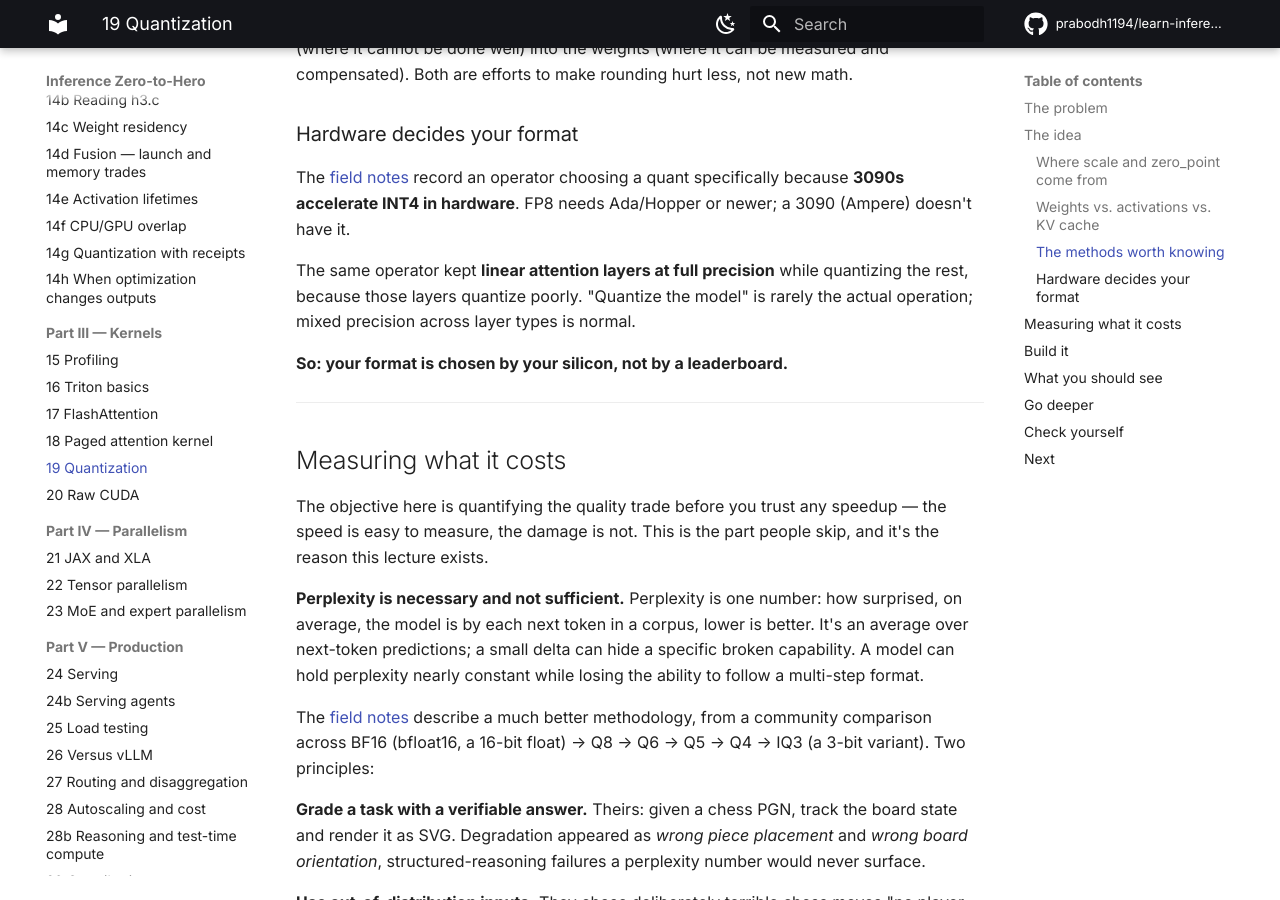
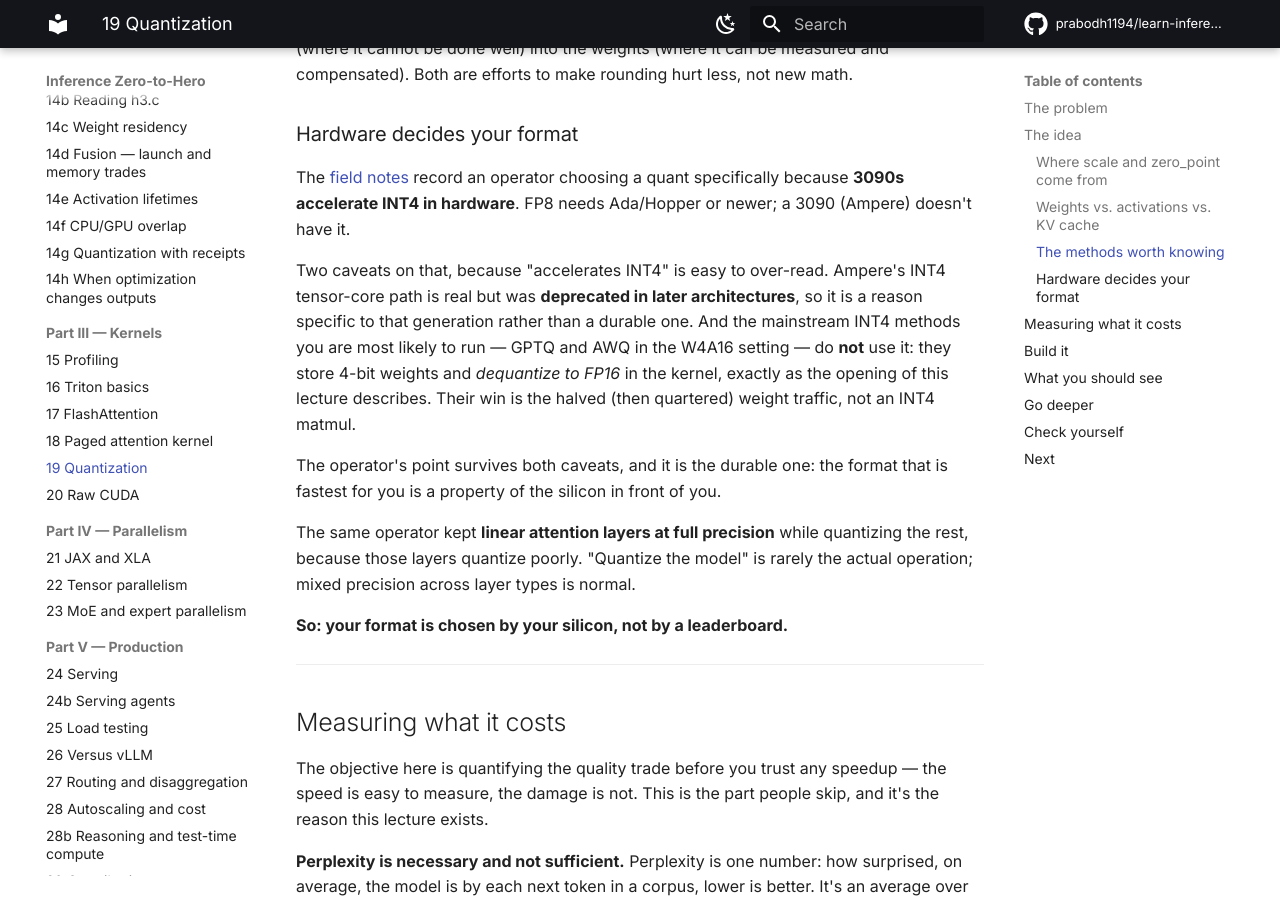
Before and after one commit to prabodh1194/learn-inference, an MkDocs documentation site: the page built from book/19-quantization.md, in a window 1280 px wide and 900 px high, scrolled down 5404 px. Built offline with MkDocs 1.6.1 and Material for MkDocs 9.7.7, drawn with Linux system fonts in a browser that asks for light colours; comment, search, counter and statistics services are not loaded.

Commit message:
book: L19 -- qualify the "3090s accelerate INT4 in hardware" claim
The field-notes attribution is legitimate (a real operator's format choice), but
the claim was stated as a bare hardware fact and is easy to over-read.

Two caveats added:
- Ampere's INT4 tensor-core path is real but was deprecated in later
  architectures, so it is a generation-specific reason rather than a durable
  one.
- The mainstream INT4 methods a reader will actually run -- GPTQ/AWQ in the
  W4A16 setting -- do not use it at all. They store 4-bit weights and
  dequantize to FP16 in the kernel, exactly as this lecture's opening describes.
  Their win is halved/quartered weight traffic, not an INT4 matmul.

Keeps the operator's actual point, which survives both caveats: the fastest
format is a property of your silicon.

Also re-read L19 whole (the coherence check I should have been doing all along).
Verified the numbers I added earlier in the session: outlier example 0.0024 ->
0.0169 is 7.17x coarser (text says ~7x); metadata 3 B per 128 weights = 0.19
bits/weight, INT4 effective 4.19 bits, 4.7% overhead, 0.38 bits/weight at group
64. All correct.

Co-Authored-By: Claude Opus 5 <noreply@anthropic.com>

```diff
--- a/book/19-quantization.md
+++ b/book/19-quantization.md
@@ -262,6 +262,17 @@ The [field notes](field-notes.md) record an operator choosing a quant specifical
 because **3090s accelerate INT4 in hardware**. FP8 needs Ada/Hopper or newer; a
 3090 (Ampere) doesn't have it.
 
+Two caveats on that, because "accelerates INT4" is easy to over-read. Ampere's
+INT4 tensor-core path is real but was **deprecated in later architectures**, so
+it is a reason specific to that generation rather than a durable one. And the
+mainstream INT4 methods you are most likely to run — GPTQ and AWQ in the W4A16
+setting — do **not** use it: they store 4-bit weights and *dequantize to FP16*
+in the kernel, exactly as the opening of this lecture describes. Their win is
+the halved (then quartered) weight traffic, not an INT4 matmul.
+
+The operator's point survives both caveats, and it is the durable one: the
+format that is fastest for you is a property of the silicon in front of you.
+
 The same operator kept **linear attention layers at full precision** while
 quantizing the rest, because those layers quantize poorly. "Quantize the model"
 is rarely the actual operation; mixed precision across layer types is normal.
```
